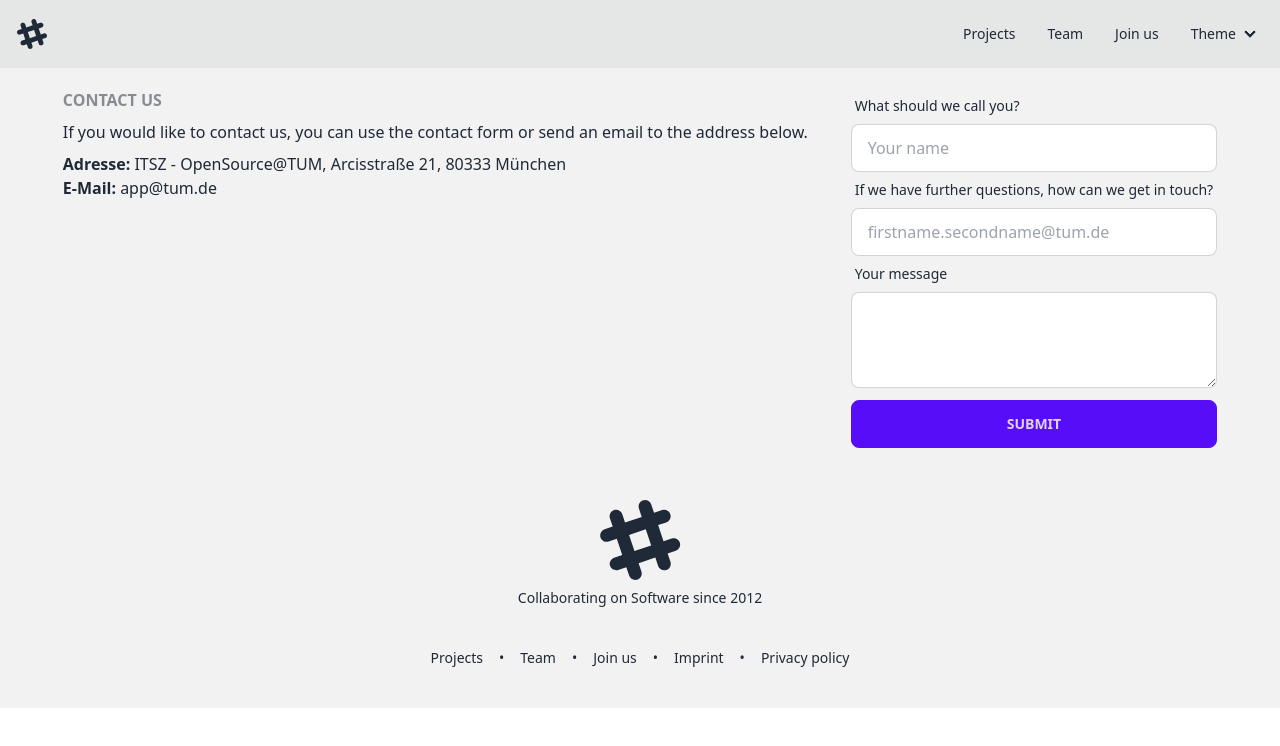
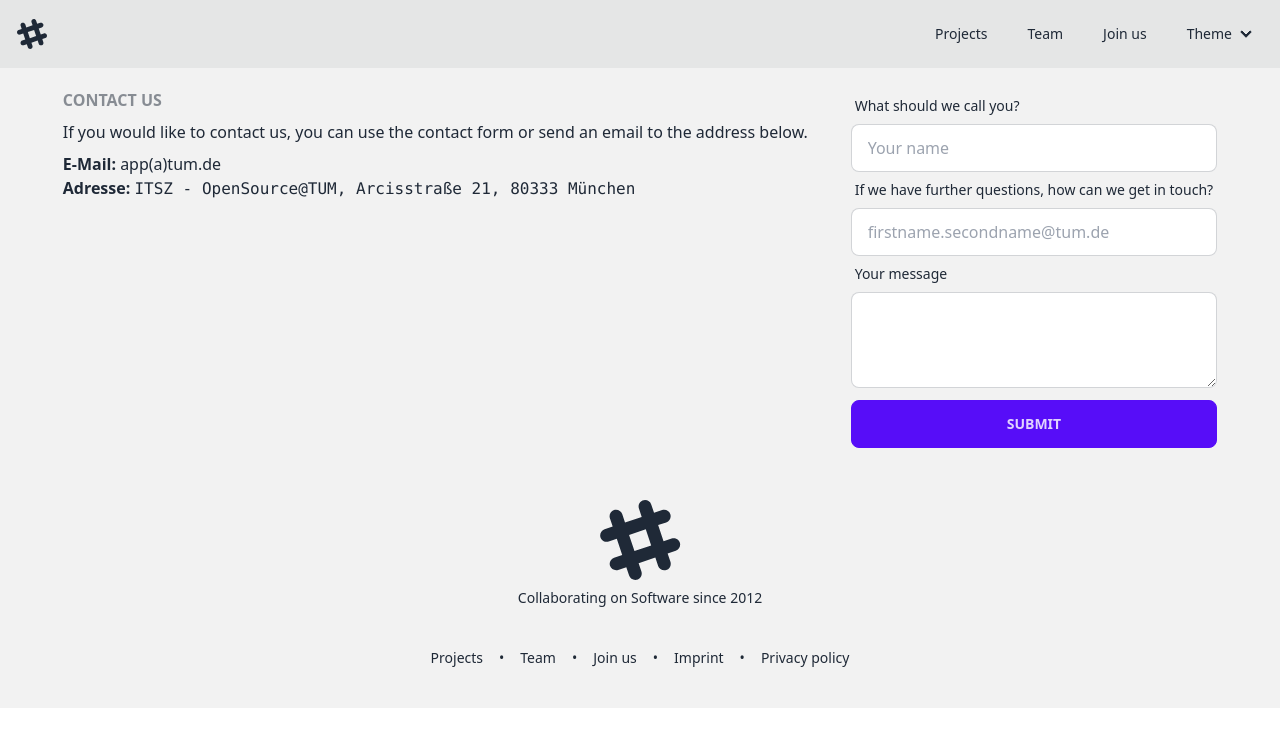
Before and after one commit to TUM-Dev/Website, a Nuxt app: page / in a window 1280 px wide. Shown: the top 746 px of the page. Built offline with nearby package versions, Linux system fonts and the light colour scheme.

Commit message:
minor fixup

```diff
--- a/components/AppHeader.vue
+++ b/components/AppHeader.vue
@@ -7,10 +7,10 @@
     </div>
     <div class="flex-none">
       <ul class="menu menu-horizontal px-1">
-        <li><a href="#projects">Projects</a></li>
-        <li><a href="#team">Team</a></li>
-        <li><a href="#join-us">Join us</a></li>
-        <li>
+        <li class="px-1"><a href="#projects">Projects</a></li>
+        <li class="px-1"><a href="#team">Team</a></li>
+        <li class="px-1"><a href="#join-us">Join us</a></li>
+        <li class="px-1">
           <details>
             <summary>Theme</summary>
             <ul class="p-2 bg-base-100">
--- a/components/ContactForm.vue
+++ b/components/ContactForm.vue
@@ -7,10 +7,10 @@
         email to the address below.
       </p>
 
+      <p><b>E-Mail:</b> app(a)tum.de</p>
       <p>
-        <b>Adresse:</b> ITSZ - OpenSource@TUM, Arcisstraße 21, 80333 München
+        <b>Adresse:</b> <code>ITSZ - OpenSource@TUM, Arcisstraße 21, 80333 München</code>
       </p>
-      <p><b>E-Mail:</b> app@tum.de</p>
       <div class="sm:hidden px-3 divider">OR</div>
     </div>
     <form>
```
